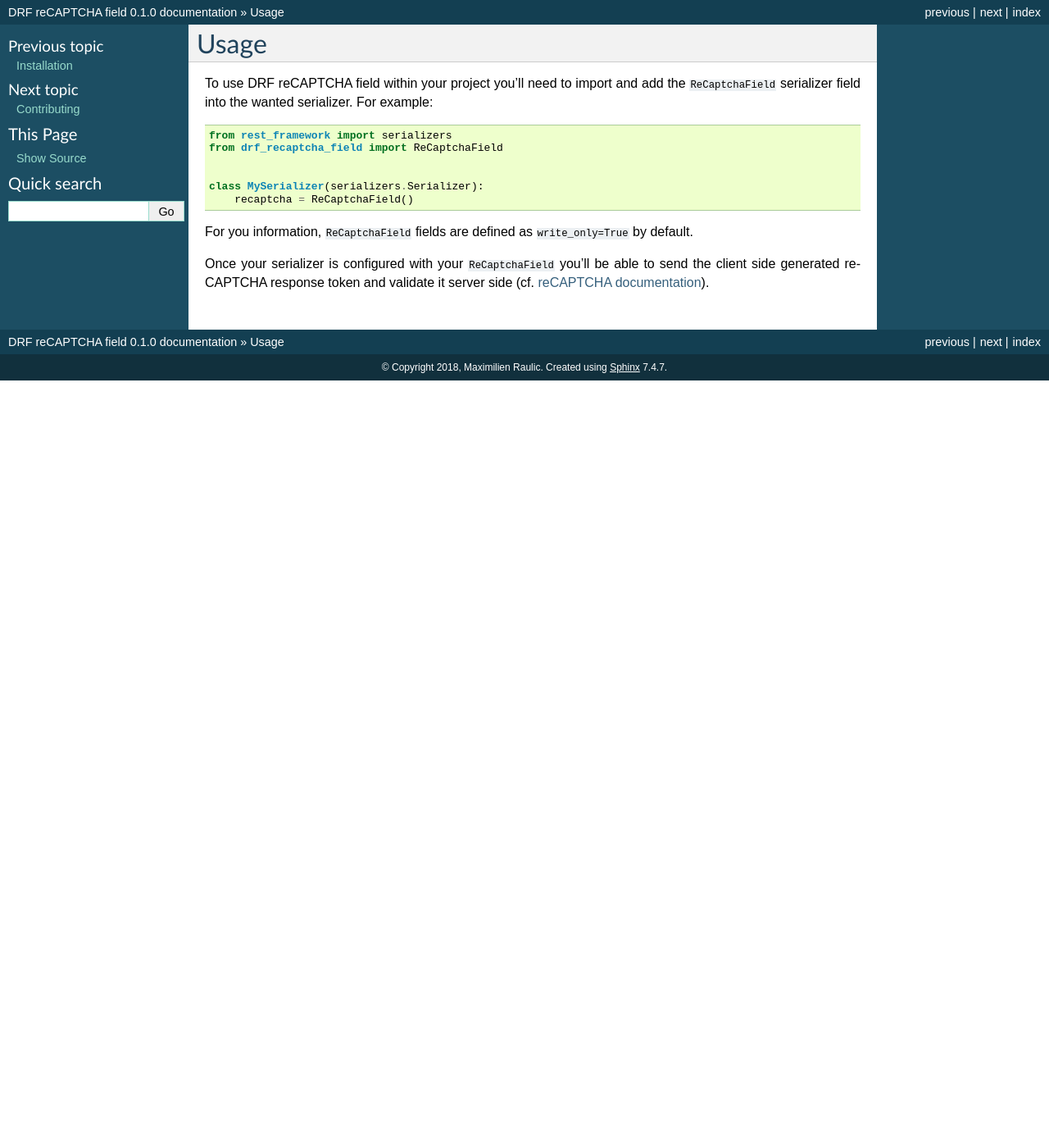
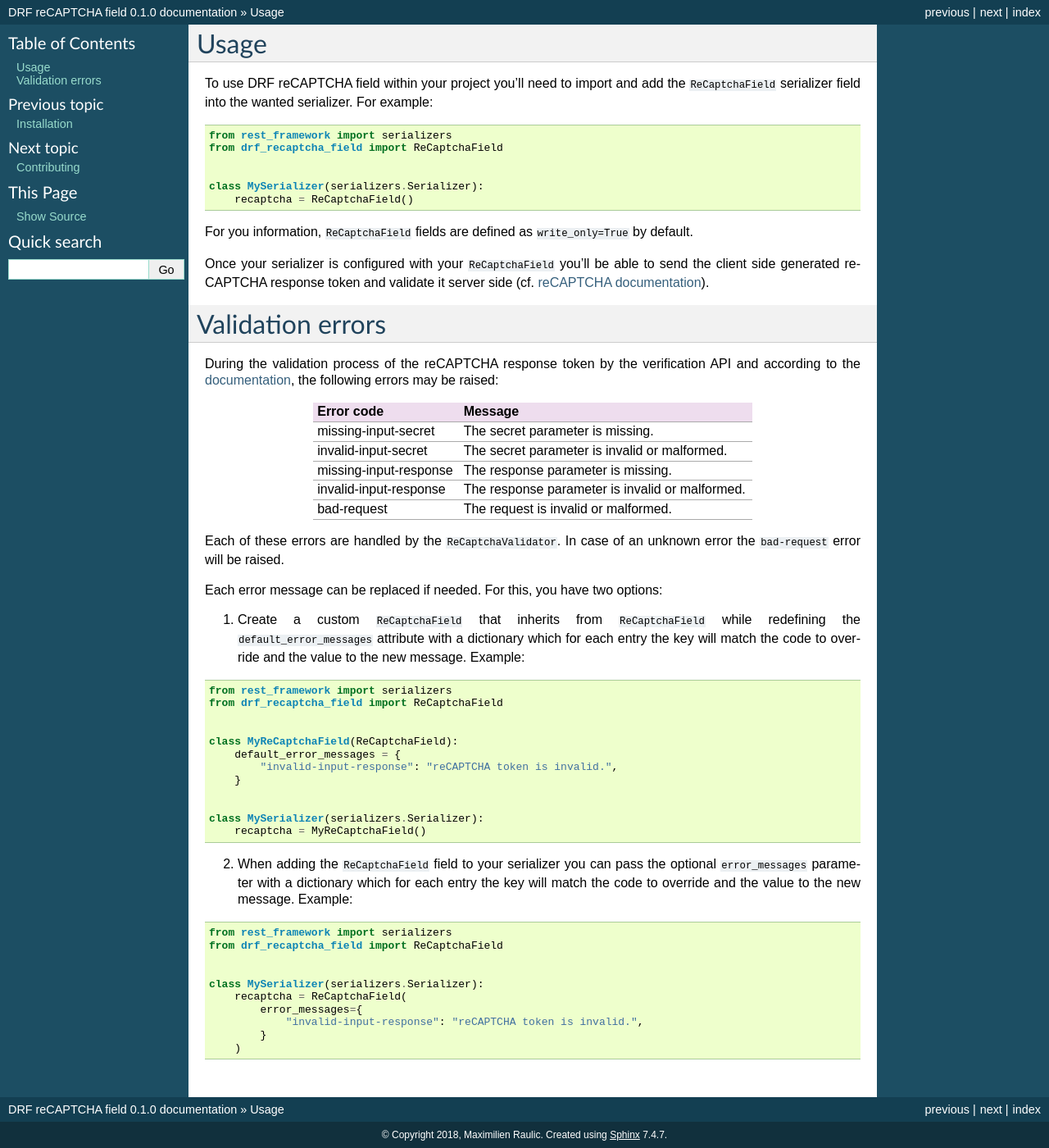
Before and after one commit to Maximilien-R/django-rest-framework-recaptcha, a Sphinx documentation site: the page built from docs/usage.rst, in a window 1280 px wide. Shown: the whole page at 82% size. Built offline with Sphinx 7.4.7, drawn with Linux system fonts in a browser that asks for light colours; before the commit the page ends 900 px from its top, so only the background shows below that.

Commit message:
feat(errors): allow to redefine error messages

```diff
--- a/docs/usage.rst
+++ b/docs/usage.rst
@@ -19,3 +19,65 @@ For you information, ``ReCaptchaField`` fields are defined as
 Once your serializer is configured with your ``ReCaptchaField`` you'll be able to
 send the client side generated reCAPTCHA response token and validate it
 server side (cf. `reCAPTCHA documentation <https://developers.google.com/recaptcha/docs/verify>`_).
+
+Validation errors
+=================
+
+During the validation process of the reCAPTCHA response token by the
+verification API and according to the `documentation`_, the following errors
+may be raised:
+
+.. _documentation: https://developers.google.com/recaptcha/docs/verify#error-code-reference
+
+======================  ===============================================
+Error code              Message
+======================  ===============================================
+missing-input-secret    The secret parameter is missing.
+invalid-input-secret    The secret parameter is invalid or malformed.
+missing-input-response  The response parameter is missing.
+invalid-input-response  The response parameter is invalid or malformed.
+bad-request             The request is invalid or malformed.
+======================  ===============================================
+
+Each of these errors are handled by the ``ReCaptchaValidator``. In case of an
+unknown error the ``bad-request`` error will be raised.
+
+Each error message can be replaced if needed. For this, you have two options:
+
+1. Create a custom ``ReCaptchaField`` that inherits from ``ReCaptchaField``
+   while redefining the ``default_error_messages`` attribute with a dictionary
+   which for each entry the key will match the code to override and the value
+   to the new message. Example:
+
+.. code-block:: python
+
+    from rest_framework import serializers
+    from drf_recaptcha_field import ReCaptchaField
+
+
+    class MyReCaptchaField(ReCaptchaField):
+        default_error_messages = {
+            "invalid-input-response": "reCAPTCHA token is invalid.",
+        }
+
+
+    class MySerializer(serializers.Serializer):
+        recaptcha = MyReCaptchaField()
+
+2. When adding the ``ReCaptchaField`` field to your serializer you can pass the
+   optional ``error_messages`` parameter with a dictionary which for each entry
+   the key will match the code to override and the value to the new message.
+   Example:
+
+.. code-block:: python
+
+    from rest_framework import serializers
+    from drf_recaptcha_field import ReCaptchaField
+
+
+    class MySerializer(serializers.Serializer):
+        recaptcha = ReCaptchaField(
+            error_messages={
+                "invalid-input-response": "reCAPTCHA token is invalid.",
+            }
+        )
```
Also changed, not shown: 4 other files.
